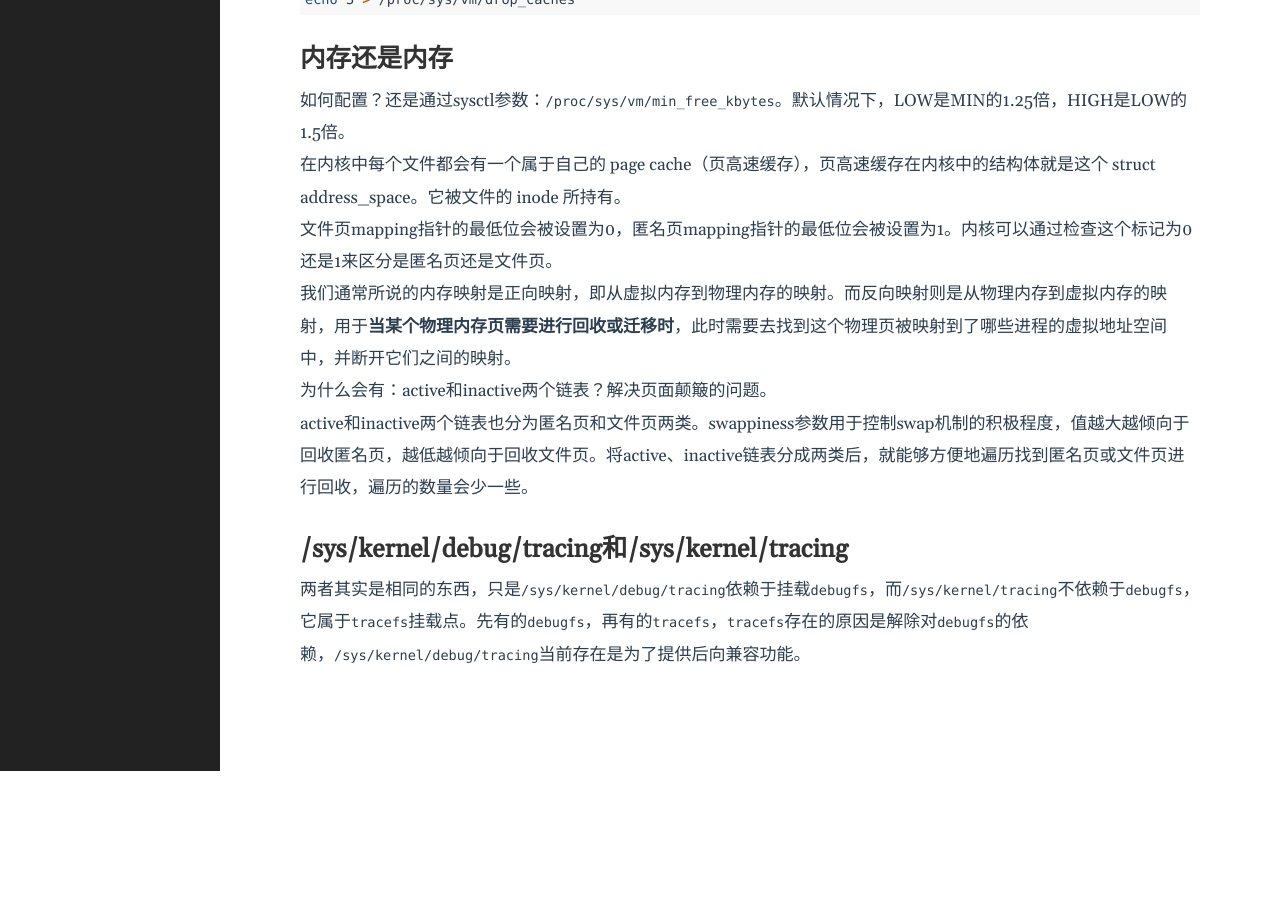
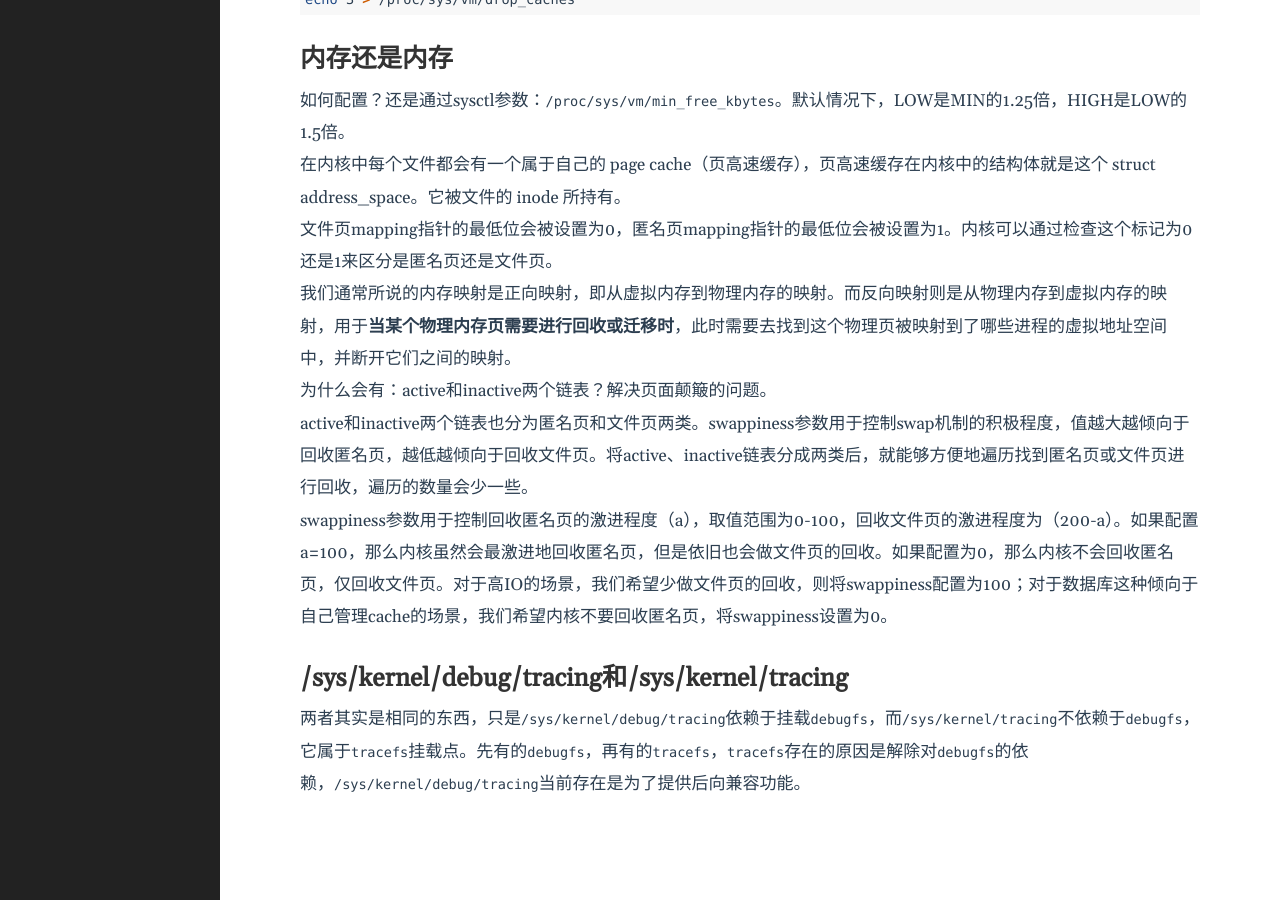
Before and after one commit to lclgo/lclgo.github.io, a Jekyll site: the page built from _posts/draft/2020-01-01-draft.md, in a window 1280 px wide and 900 px high, scrolled down 4598 px. Built offline with Jekyll 4.4.1, drawn with Linux system fonts in a browser that asks for light colours; before the commit the page ends 5369 px from its top, so only the background shows below that.

Commit message:
more notes about swappiness

```diff
--- a/_posts/draft/2020-01-01-draft.md
+++ b/_posts/draft/2020-01-01-draft.md
@@ -167,6 +167,8 @@ echo 3 > /proc/sys/vm/drop_caches
 
 active和inactive两个链表也分为匿名页和文件页两类。swappiness参数用于控制swap机制的积极程度，值越大越倾向于回收匿名页，越低越倾向于回收文件页。将active、inactive链表分成两类后，就能够方便地遍历找到匿名页或文件页进行回收，遍历的数量会少一些。
 
+swappiness参数用于控制回收匿名页的激进程度（a），取值范围为0-100，回收文件页的激进程度为（200-a）。如果配置a=100，那么内核虽然会最激进地回收匿名页，但是依旧也会做文件页的回收。如果配置为0，那么内核不会回收匿名页，仅回收文件页。对于高IO的场景，我们希望少做文件页的回收，则将swappiness配置为100；对于数据库这种倾向于自己管理cache的场景，我们希望内核不要回收匿名页，将swappiness设置为0。
+
 ## /sys/kernel/debug/tracing和/sys/kernel/tracing
 
 两者其实是相同的东西，只是`/sys/kernel/debug/tracing`依赖于挂载`debugfs`，而`/sys/kernel/tracing`不依赖于`debugfs`，它属于`tracefs`挂载点。先有的`debugfs`，再有的`tracefs`，`tracefs`存在的原因是解除对`debugfs`的依赖，`/sys/kernel/debug/tracing`当前存在是为了提供后向兼容功能。
```
